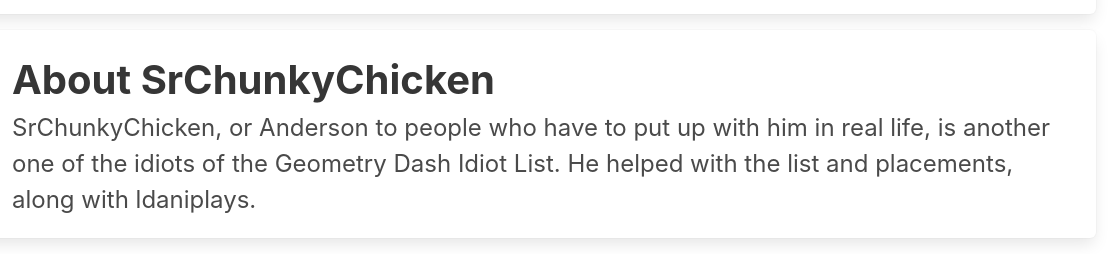
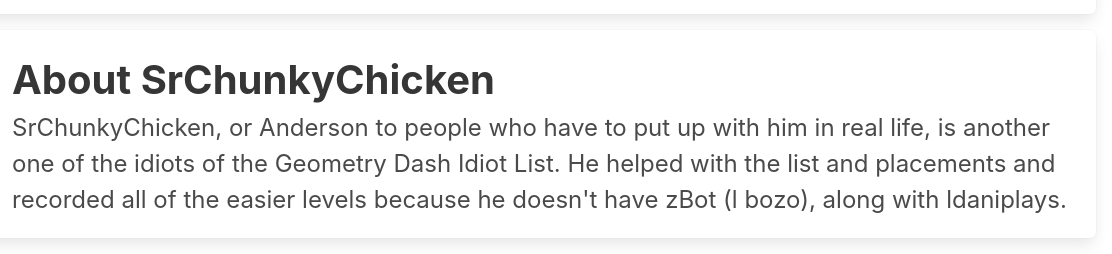
Before and after one commit to gd-idiot-list/gd-idiot-list.github.io, a plain HTML site: page index.html in a window 1280 px wide. Shown: the part 796-1050 px from the top of the page, 168-1280 px from the left. Drawn offline with nearby package versions, Linux system fonts and the light colour scheme.

Commit message:
Update index.html

```diff
--- a/index.html
+++ b/index.html
@@ -142,7 +142,7 @@
         <figure class="image is-128x128">
           <img
             src="https://cdn.discordapp.com/avatars/721856862097768492/dab93fcc77f99492123bc1def0772fda.png?size=1024"
-            alt="ldaniplays" class="is-rounded">
+            alt="SrChunkyChicken" class="is-rounded">
         </figure>
       </div>
       <div class="media-content">
@@ -153,7 +153,7 @@
           <p class="is-size-4">
             SrChunkyChicken, or Anderson to people who have to put up with him in real life, is another one of the
             idiots of the Geometry
-            Dash Idiot List. He helped with the list and placements, along with ldaniplays.
+            Dash Idiot List. He helped with the list and placements and recorded all of the easier levels because he doesn't have zBot (l bozo), along with ldaniplays.
           </p>
         </div>
       </div>
```
